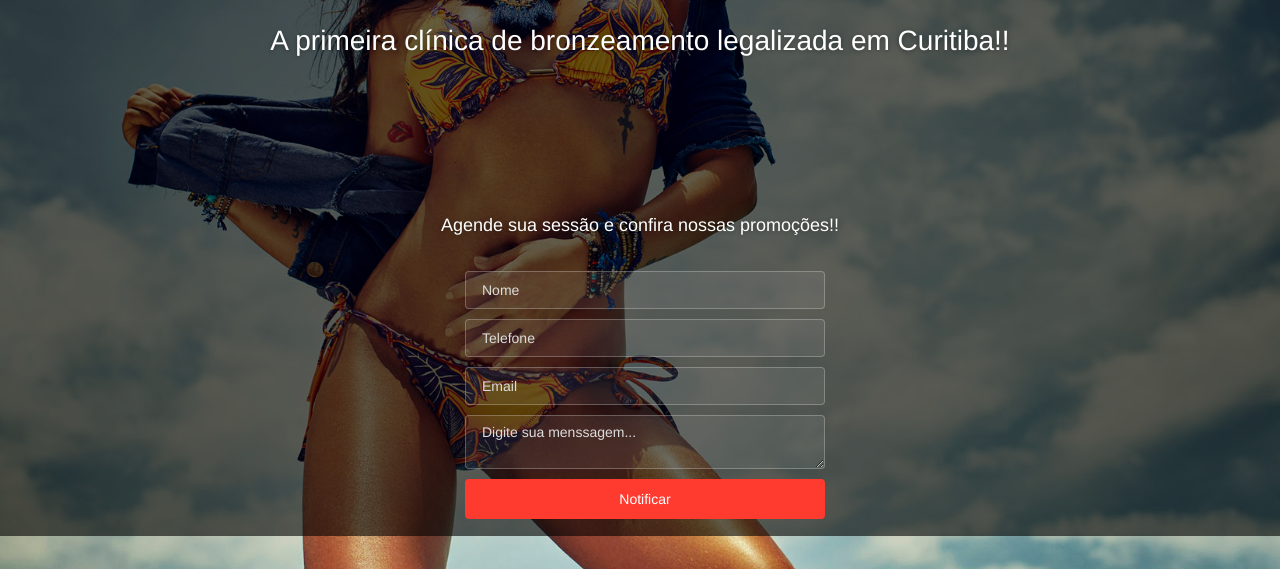
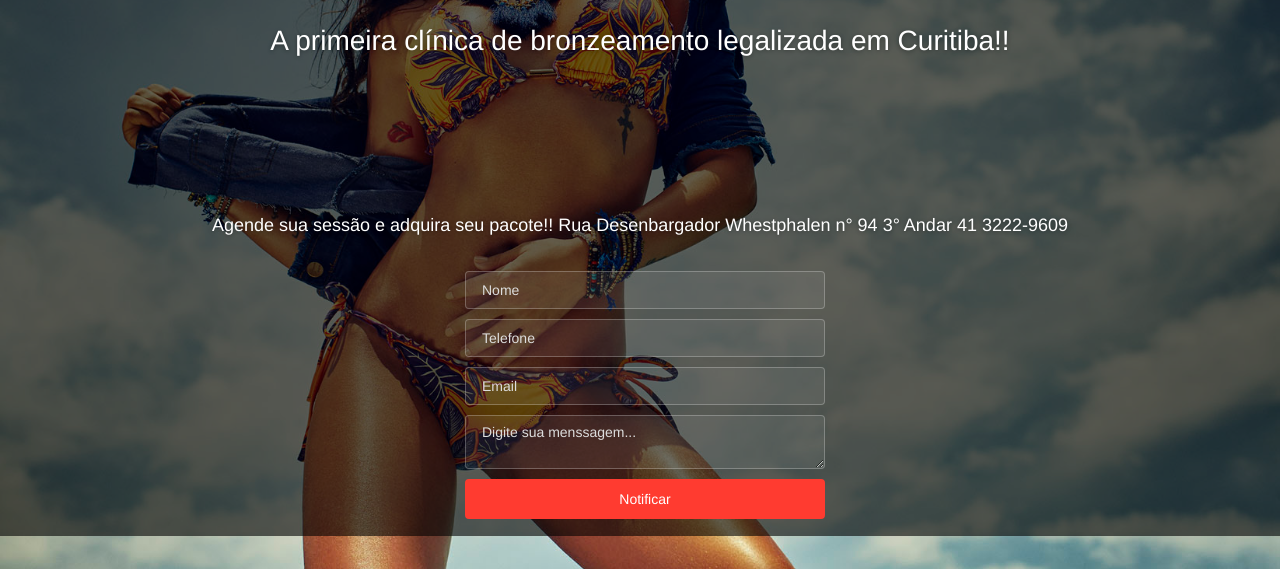
Before and after one commit to caiogasparino/cwbronze, a plain HTML site: page index.html in a window 1280 px wide. Shown: the part 264-833 px from the top of the page. Drawn offline with Linux system fonts and the light colour scheme; a web font is replaced by a local one.

Commit message:
Update index.html
texto atualizado

```diff
--- a/index.html
+++ b/index.html
@@ -79,7 +79,8 @@
             <h4 class="motto">A primeira clínica de bronzeamento legalizada em Curitiba!!</h4>
             <div class="subscribe">
                 <h5 class="info-text">
-                    Agende sua sessão e confira nossas promoções!!
+                    Agende sua sessão e adquira seu pacote!!
+	            Rua Desenbargador Whestphalen n° 94 3° Andar 41 3222-9609
                 </h5>
                 <div class="row">
                     <div class="col-md-4 col-md-offset-4 col-sm6-6 col-sm-offset-3 ">
```
